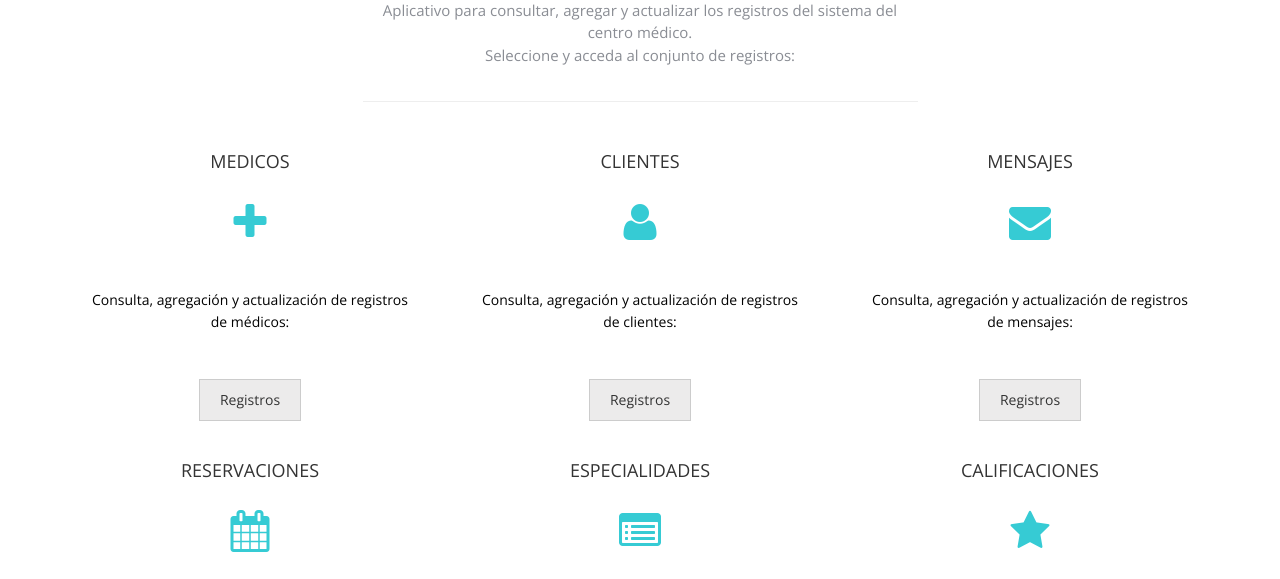
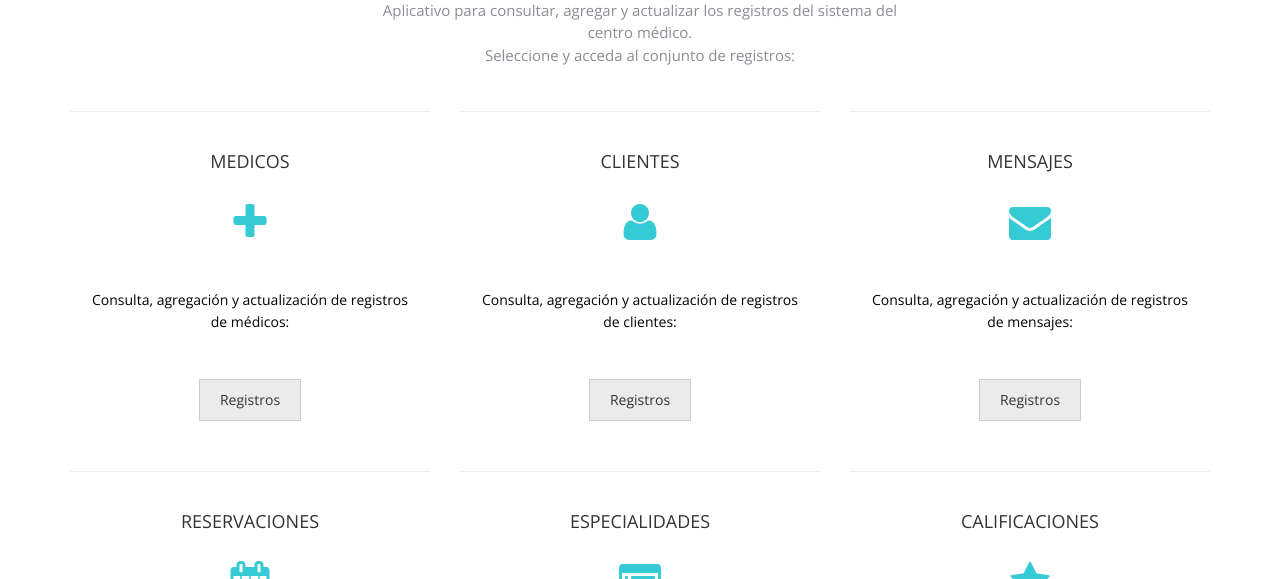
Before and after one commit to cesarhernandezmt/reto5fe, a plain HTML site: page index.html in a window 1280 px wide. Shown: the part 644-1223 px from the top of the page. Drawn offline with nearby package versions, Linux system fonts and the light colour scheme.

Commit message:
Proyecto Reto5FE v1 - Upload 02 - 20211031

```diff
--- a/index.html
+++ b/index.html
@@ -83,7 +83,7 @@
           <p>Aplicativo para consultar, agregar y actualizar los registros del sistema del centro médico.
           <br>Seleccione y acceda al conjunto de registros: </p>
         </div>
-        <hr>
+        <!-- <hr> -->
       </div>
     </div>
   </div>
@@ -95,6 +95,7 @@
     <div class="row">
       <div class="box">
         <div class="col-md-4">
+          <hr>
           <div class="wow bounceIn" data-wow-offset="0" data-wow-delay="0.4s">
             <h4>MEDICOS</h4>
             <div class="icon">
@@ -108,6 +109,7 @@
         </div>
 
         <div class="col-md-4">
+          <hr>
           <div class="wow bounceIn" data-wow-offset="0" data-wow-delay="1.0s">
             <h4>CLIENTES</h4>
             <div class="icon">
@@ -121,6 +123,7 @@
         </div>
 
         <div class="col-md-4">
+          <hr>
           <div class="wow bounceIn" data-wow-offset="0" data-wow-delay="1.6s">
             <h4>MENSAJES</h4>
             <div class="icon">
@@ -141,6 +144,7 @@
     <div class="row">
       <div class="box">
         <div class="col-md-4">
+          <hr>
           <div class="wow bounceIn" data-wow-offset="0" data-wow-delay="0.7s">
             <h4>RESERVACIONES</h4>
             <div class="icon">
@@ -154,6 +158,7 @@
         </div>
 
         <div class="col-md-4">
+          <hr>
           <div class="wow bounceIn" data-wow-offset="0" data-wow-delay="1.3s">
             <h4>ESPECIALIDADES</h4>
             <div class="icon">
@@ -167,6 +172,7 @@
         </div>
 
         <div class="col-md-4">
+          <hr>
           <div class="wow bounceIn" data-wow-offset="0" data-wow-delay="1.9s">
             <h4>CALIFICACIONES</h4>
             <div class="icon">
```
